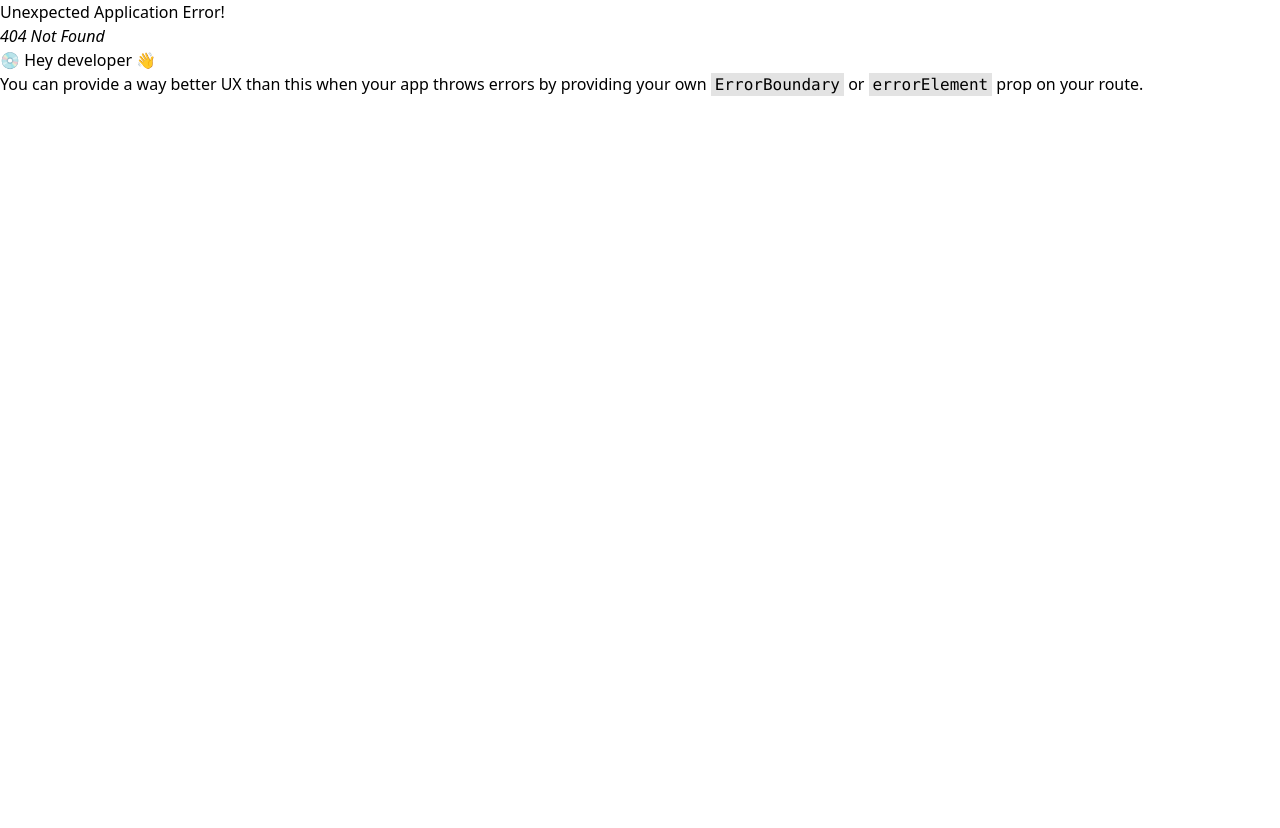
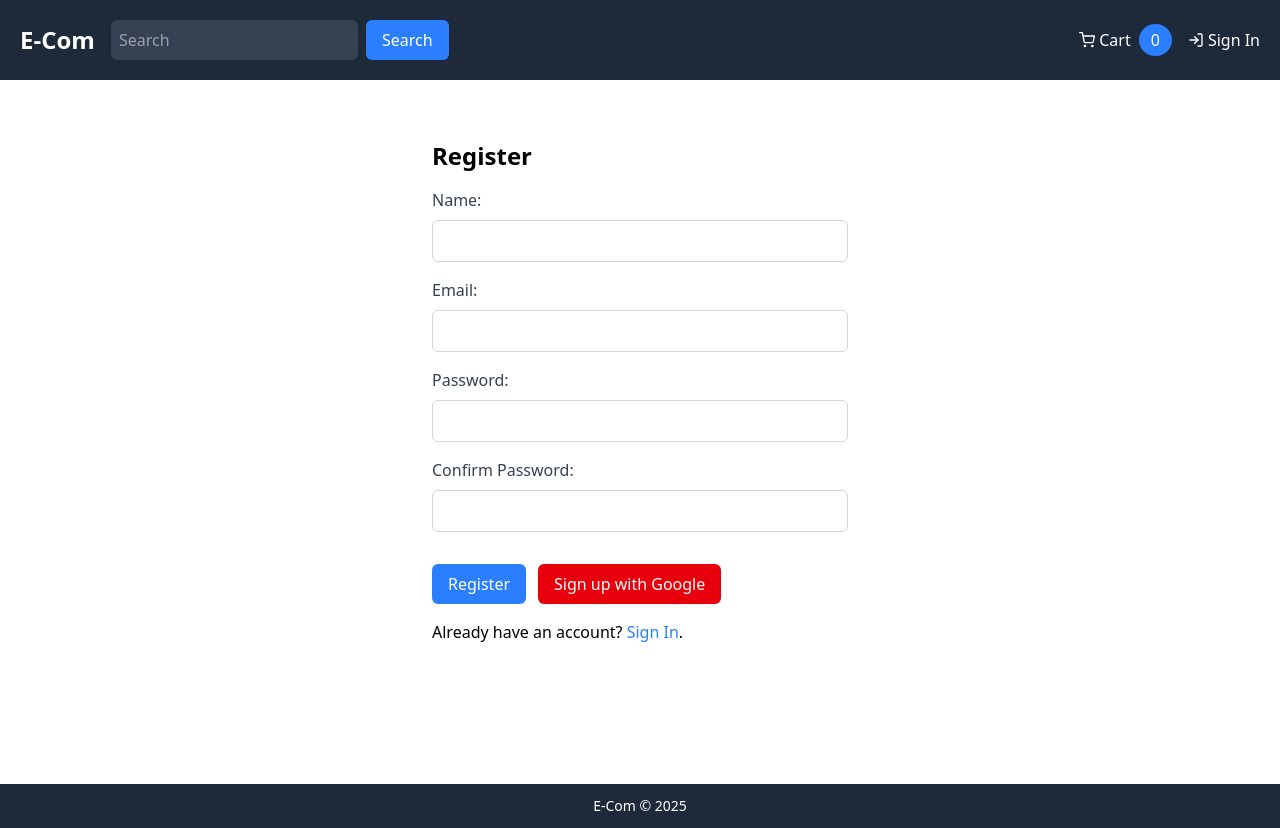
Before and after one commit to PraveenUppar/MERN-E-Com, a React app in the folder frontend/: page /register in a window 1280 px wide. Before the commit this address had no page. Before the commit the page ends 800 px from the top, so only its background shows below. Built offline with nearby package versions, Linux system fonts and the light colour scheme; the HTML template or start-up script is replaced by a standard one.

Commit message:
register page

```diff
--- a/frontend/src/main.jsx
+++ b/frontend/src/main.jsx
@@ -15,6 +15,7 @@
 import CartPage from "./pages/CartPage.jsx";
 import LoginPage from "./pages/LoginPage.jsx";
 import ResetPassword from "./pages/ResetPassword.jsx";
+import RegisterPage from "./pages/RegisterPage.jsx";
 import store from "./store.js";
 
 const router = createBrowserRouter(
@@ -25,6 +26,7 @@
       <Route path="/cart" element={<CartPage />} />
       <Route path="/login" element={<LoginPage />} />
       <Route path="/reset-password/:resetToken" element={<ResetPassword />} />
+      <Route path="/register" element={<RegisterPage />} />
     </Route>
   )
 );
--- /dev/null
+++ b/frontend/src/pages/RegisterPage.jsx
@@ -0,0 +1,122 @@
+import React, { useState } from "react";
+import { Link } from "react-router-dom";
+import { useRegisterMutation } from "../slices/userApiSlice";
+import { useDispatch } from "react-redux";
+import { useNavigate } from "react-router-dom";
+import { setCredentials } from "../slices/userSlice";
+import { toast } from "react-toastify";
+import Spinner from "../components/Spinner";
+
+export default function LoginScreen() {
+  const dispatch = useDispatch();
+  const navigate = useNavigate();
+  const [name, setName] = useState("");
+  const [email, setEmail] = useState("");
+  const [password, setPassword] = useState("");
+  const [confirmPassword, setConfirmPassword] = useState("");
+
+  const [register, { isLoading }] = useRegisterMutation();
+
+  const handleRegister = async (e) => {
+    e.preventDefault();
+    if (password !== confirmPassword) {
+      alert("Passwords do not match");
+    } else {
+      try {
+        const res = await register({ name, email, password }).unwrap();
+        dispatch(setCredentials({ ...res }));
+        navigate("/");
+        toast.success("Register Successful");
+      } catch (error) {
+        toast.error(error?.data?.message || error?.error);
+      }
+    }
+  };
+
+  const handleGoogleAuth = () => {
+    try {
+      window.location.href = `${BACKEND_URL}/auth/google/callback`;
+    } catch (err) {
+      toast.error(err?.data?.message || err.error);
+    }
+  };
+
+  return (
+    <div className="container mx-auto mt-8 mb-28 p-4 max-w-md ">
+      <h2 className="text-2xl font-semibold mb-4">Register</h2>
+      <form onSubmit={handleRegister}>
+        <div className="mb-4">
+          <label htmlFor="name" className="text-gray-700">
+            Name:
+          </label>
+          <input
+            type="name"
+            id="name"
+            value={name}
+            onChange={(e) => setName(e.target.value)}
+            className="bg-white border border-gray-300 p-2 rounded-md mt-2 w-full"
+          />
+        </div>
+        <div className="mb-4">
+          <label htmlFor="email" className="text-gray-700">
+            Email:
+          </label>
+          <input
+            type="email"
+            id="email"
+            value={email}
+            onChange={(e) => setEmail(e.target.value)}
+            className="bg-white border border-gray-300 p-2 rounded-md mt-2 w-full"
+          />
+        </div>
+        <div className="mb-4">
+          <label htmlFor="password" className="text-gray-700">
+            Password:
+          </label>
+          <input
+            type="password"
+            id="password"
+            className="bg-white border border-gray-300 p-2 rounded-md mt-2 w-full"
+            value={password}
+            onChange={(e) => setPassword(e.target.value)}
+          />
+        </div>
+        <div className="mb-4">
+          <label htmlFor="confirmPassword" className="text-gray-700">
+            Confirm Password:
+          </label>
+          <input
+            type="password"
+            id="confirmPassword"
+            className="bg-white border border-gray-300 p-2 rounded-md mt-2 w-full"
+            value={confirmPassword}
+            onChange={(e) => setConfirmPassword(e.target.value)}
+          />
+        </div>
+        <button
+          type="submit"
+          className="bg-blue-500 text-white px-4 py-2 rounded-md mt-4 hover:bg-blue-600"
+          onClick={handleRegister}
+          disabled={isLoading}
+        >
+          Register
+        </button>
+        <button
+          type="button"
+          className="bg-red-600 text-white px-4 py-2 rounded-md mt-4 ml-3 hover:bg-red-700"
+          onClick={handleGoogleAuth}
+        >
+          Sign up with Google
+        </button>
+        {isLoading && <Spinner />}
+      </form>
+      <p className="mt-4">
+        Already have an account?{" "}
+        <Link to="/login" className="text-blue-500">
+          Sign In
+        </Link>
+        .
+      </p>
+    </div>
+  );
+}
```
